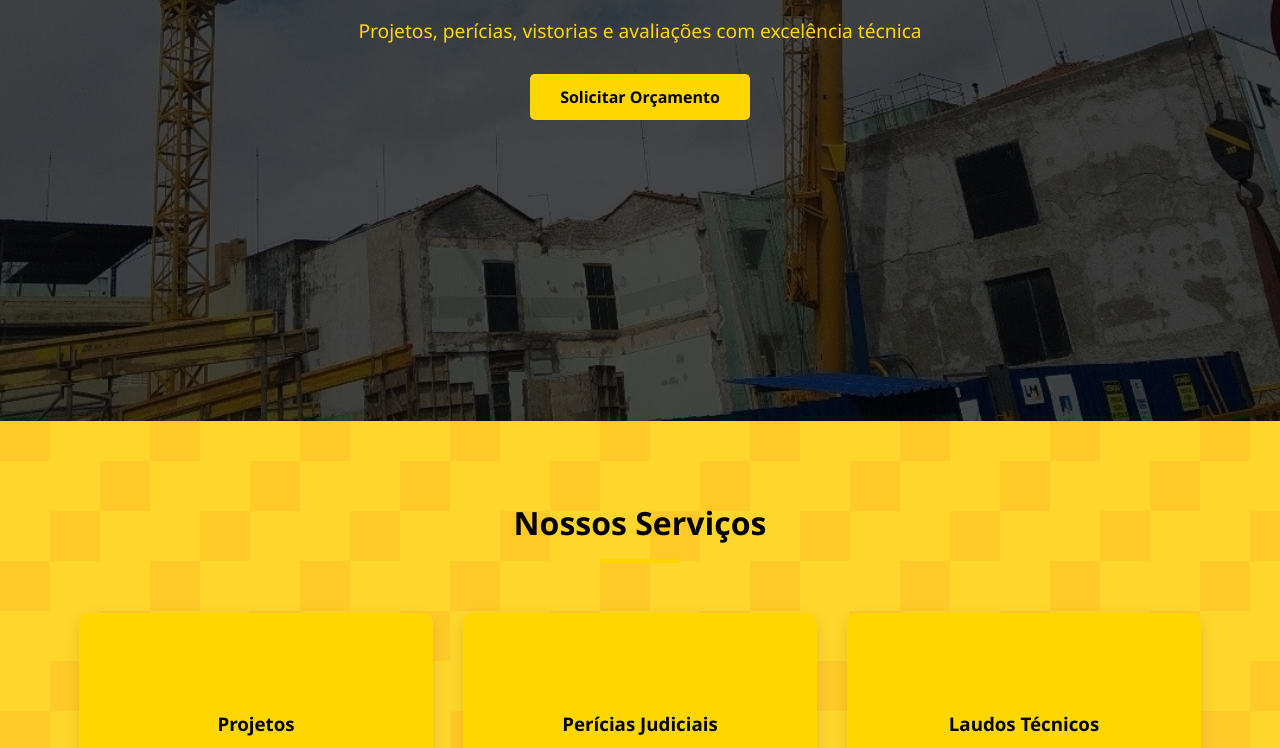
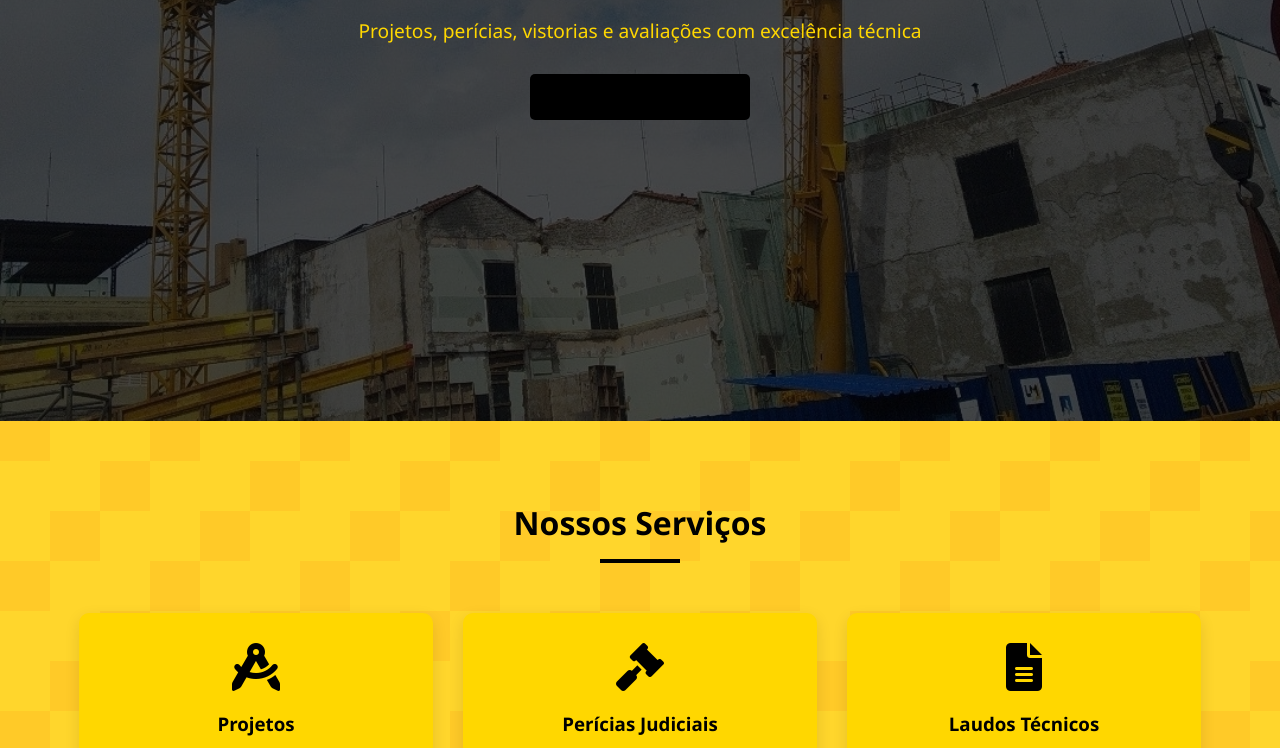
Before and after one commit to Xjhe007X/Eng.coelho, a plain HTML site: page index.html in a window 1280 px wide. Shown: the part 439-1187 px from the top of the page. Drawn offline with Linux system fonts and the light colour scheme.

Commit message:
Update styles.css

```diff
--- a/styles.css
+++ b/styles.css
@@ -1,5 +1,5 @@
 :root {
-    --primary-color: #FFD700; /* Amarelo dourado */
+    --primary-color: #000000; /* Amarelo dourado */
     --secondary-color: #000000; /* Preto */
     --accent-color: #FFC000; /* Amarelo mais claro */
     --text-color: #333333;
```
